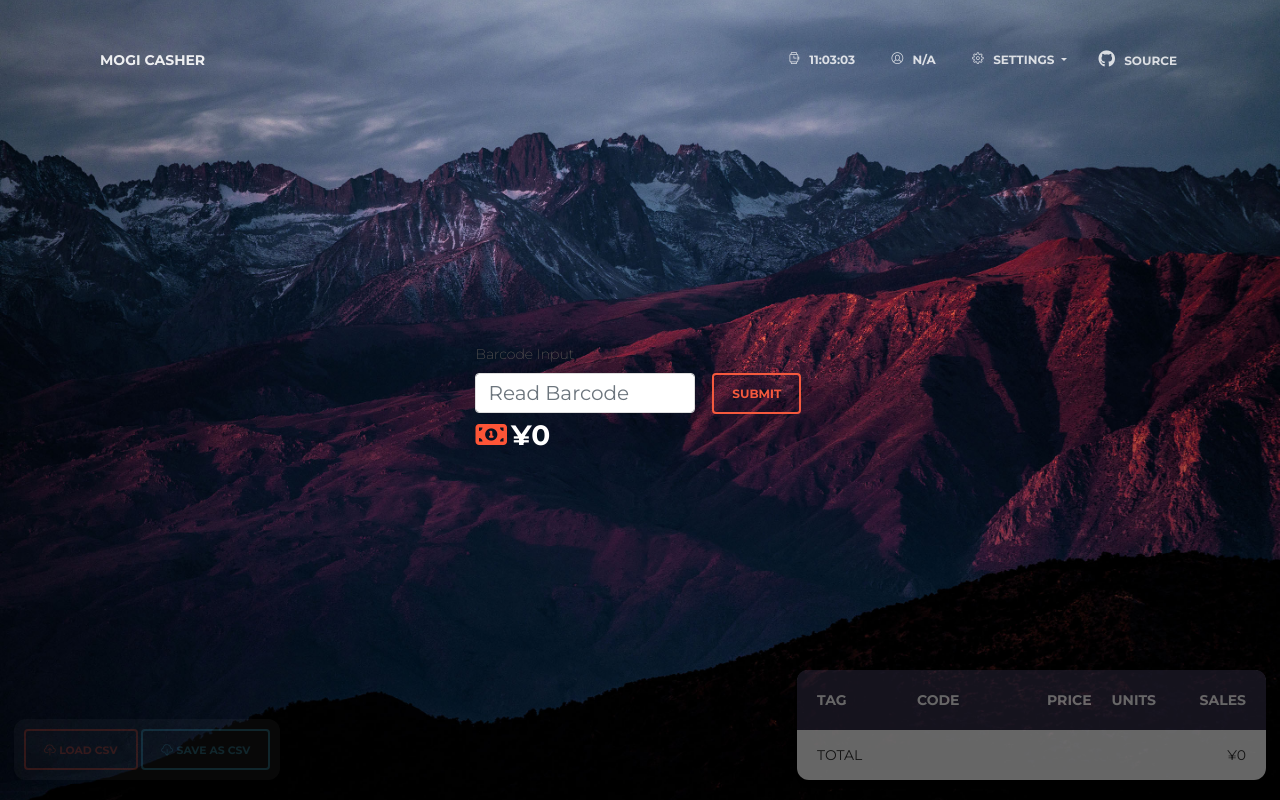
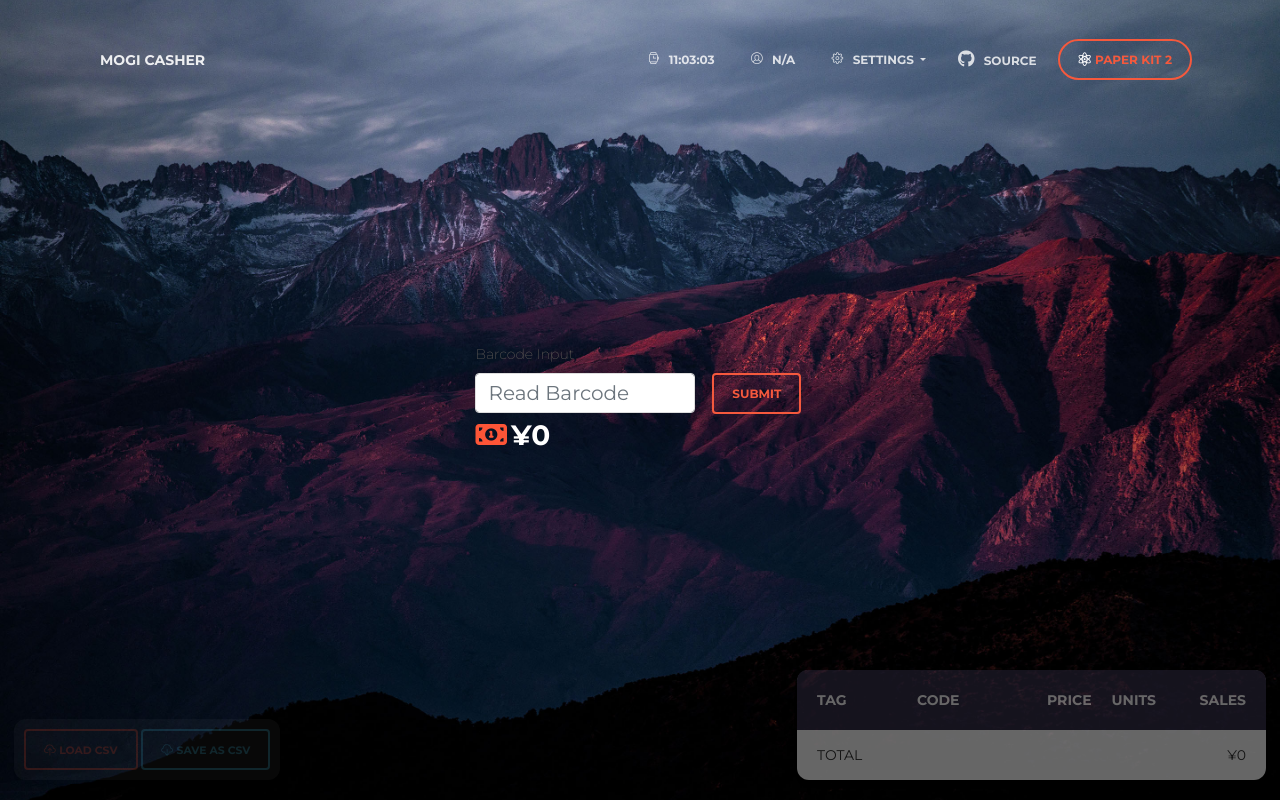
Before and after one commit to DarthRommy/Mogi_Casher-HTML, a plain HTML site: page index.html in a window 1280 px wide. Drawn offline with Linux system fonts and the light colour scheme; some packages are replaced by stand-ins of ours.

Commit message:
v0.5.3 fix2 close #3
Paper Kit 2へのリンクを追加

```diff
--- a/index.html
+++ b/index.html
@@ -85,6 +85,12 @@
                   <p>Source</p>
                 </a>
               </li>
+              <li class="nav-item">
+                <a class="btn btn-round btn-outline-danger" href="https://demos.creative-tim.com/paper-kit-2/" target="_blank" id="ppkBtn">
+                  <i class="nc-icon nc-atom"></i>
+                  Paper Kit 2
+                </a>
+              </li>
             </ul>
           </div>
         </div>
@@ -107,6 +113,7 @@
         <i class="fa fa-money fa-2x" style="color: rgb(253, 85, 55);"></i>
         <h6 class="inline" style="font-size: 2em; color: #fff; margin-left: 0.5em;" id="total">¥</h6>
       </div>
+      <!-- CSV I/O -->
       <div class="card card-nav-tabs" id="csvIO">
         <div class="card-body" style="padding: 0.7em;">
           <button type="button" class="btn btn-outline-danger" onclick="dropFile()">
--- a/main.js
+++ b/main.js
@@ -134,13 +134,22 @@ function changeLayout() {
     const height = window.innerHeight;
 
     const mainTable = document.getElementById("main-table-area");
+    const ppkBtn = document.getElementById("ppkBtn");
 
     // main-tableの表示/非表示
     if (width < 800 || (width < 1340 && height < 800) || height < 470) {
         mainTable.classList.add("hidden");
     } else {
-        mainTable.classList.remove("hidden")
-    }
+        mainTable.classList.remove("hidden");
+    };
+
+    // Paper Kit 2ボタンのスタイルを変更
+    if (width < 992) {
+        ppkBtn.classList.add("btn-danger");
+        ppkBtn.classList.remove("btn-outline-danger")
+    } else {
+        ppkBtn.classList.remove("btn-danger");
+        ppkBtn.classList.add("btn-outline-danger")};
 };
 
 // 読み込み時に実行
@@ -151,4 +160,4 @@ window.addEventListener("load", function(){
 // サイズ変更時に実行
 window.addEventListener("resize", function() {
     changeLayout();
-})
+});
```
Also changed, not shown: index.css (line endings or trailing spaces).
